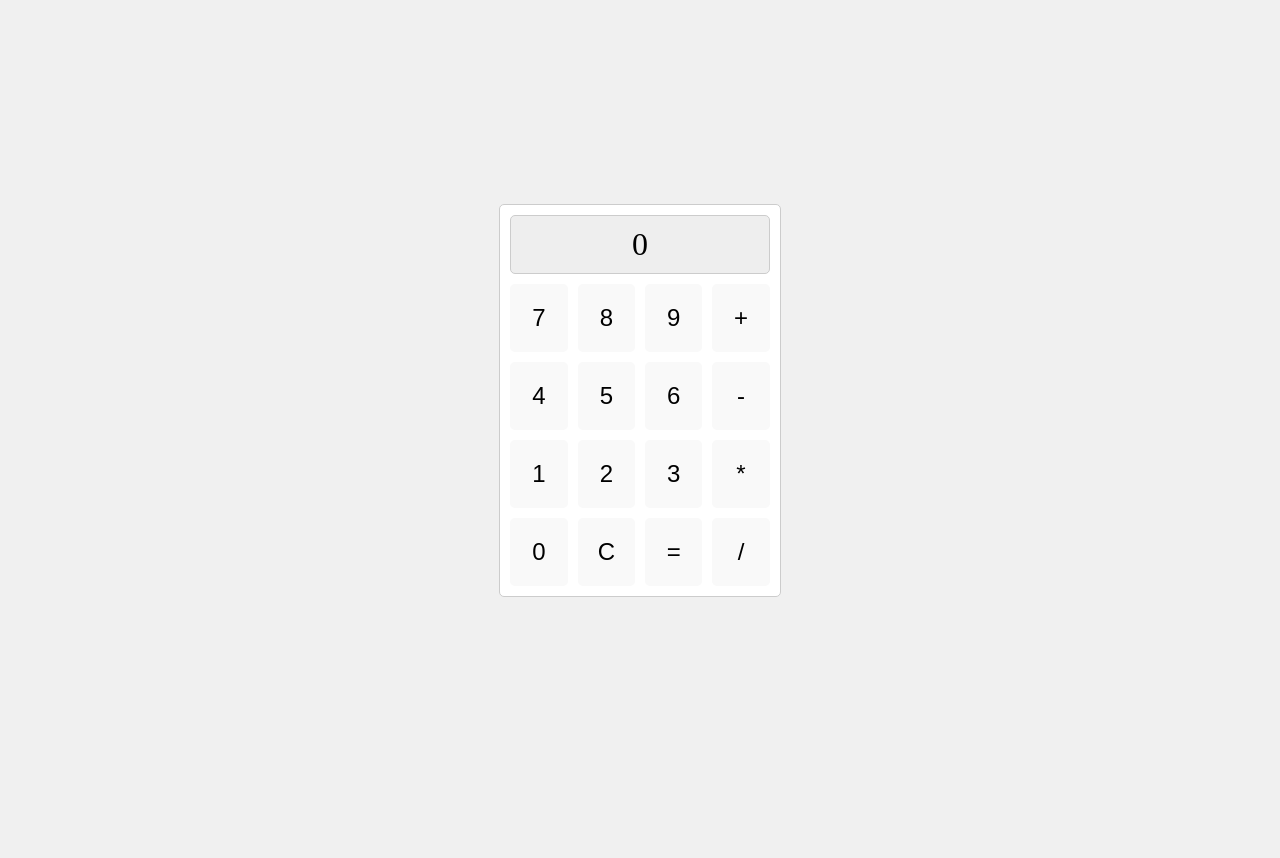
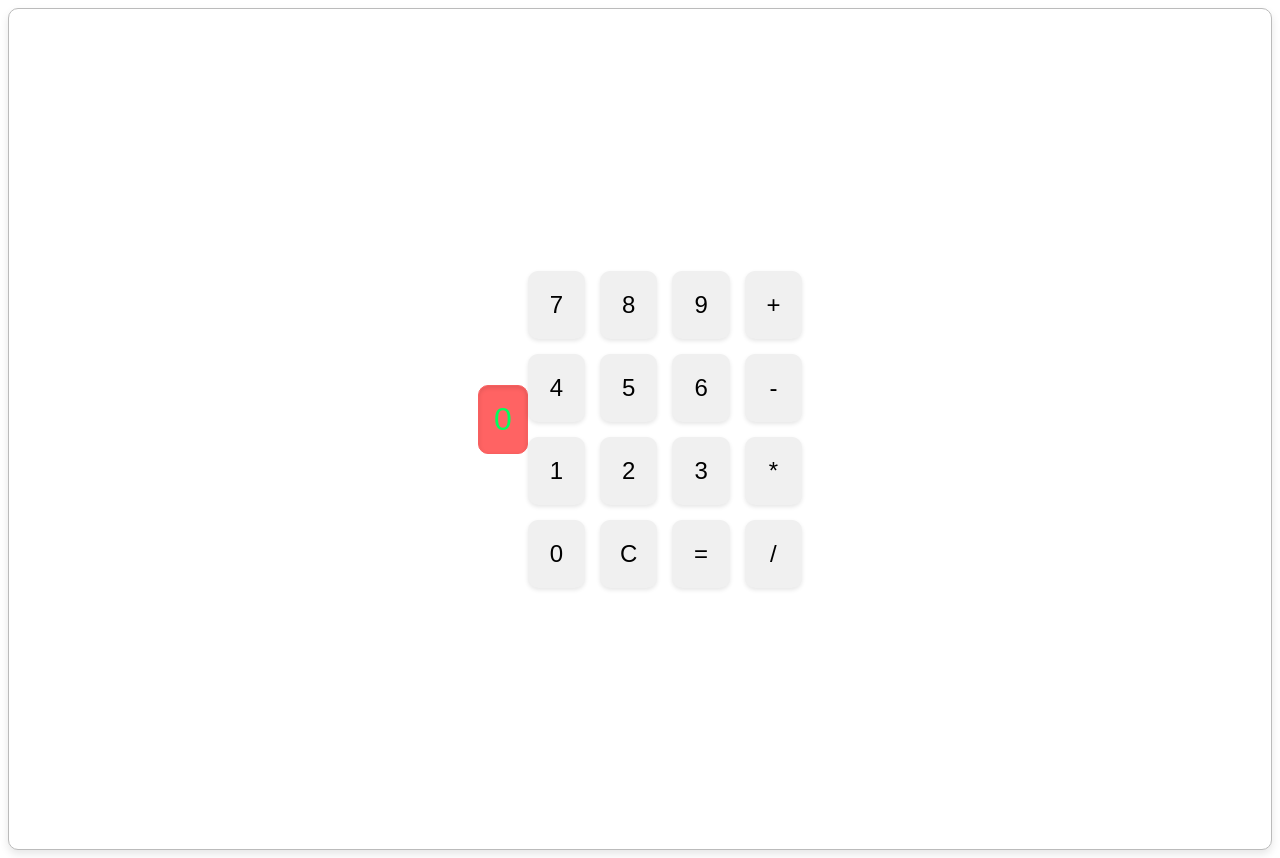
Before and after one commit to MaybeLexter/aula_jean_calculadora, a plain HTML site: page index.html in a window 1280 px wide. Before the commit the page ends 800 px from the top, so only its background shows below. Drawn offline with Linux system fonts and the light colour scheme.

Commit message:
Update styles.css

```diff
--- a/css/styles.css
+++ b/css/styles.css
@@ -1,44 +1,57 @@
 body {
-    display: flex;
+  .calculator {
+  display:flex;
   justify-content: center;
   align-items: center;
   height: 100vh;
   margin: 0;
-    background-color: #f0f0f0;
+  background-color: #000000;
+  font-family: 'Arial', sans-serif;
+  color: rgb(0, 255, 94);
 }
 
 .calculator {
-    border: 1px solid #ccc;
-    border-radius: 5px;
-    padding: 10px;
-    background-color: #fff;
+  border: 1px solid #bbb;
+  border-radius: 10px;
+  padding: 20px;
+  background-color: #ffffff;
+  box-shadow: 0 4px 8px rgba(0, 0, 0, 0.1);
 }
 
 .display {
   font-size: 2em;
-    text-align: center;
-    margin-bottom: 10px;
-    padding: 10px;
-    border: 1px solid #ccc;
-    border-radius: 5px;
-    background-color: #eee;
+  text-align: right;
+  margin-bottom: 20px;
+  padding: 15px;
+  border: 1px solid #f85f5f;
+  border-radius: 10px;
+  background-color: #ff6363;
+  box-shadow: inset 0 2px 4px rgba(0, 0, 0, 0.1);
 }
 
 .buttons {
   display: grid;
   grid-template-columns: repeat(4, 1fr);
-    gap: 10px;
+  gap: 15px;
 }
 
 .button {
   padding: 20px;
   font-size: 1.5em;
   border: none;
-    border-radius: 5px;
+  border-radius: 10px;
   cursor: pointer;
-    background-color: #f9f9f9;
+  background-color: #f0f0f0;
+  box-shadow: 0 2px 4px rgba(0, 0, 0, 0.1);
+  transition: background-color 0.2s, transform 0.2s;
 }
 
 .button:hover {
-    background-color: #e0e0e0;
+  background-color: #d9d9d9;
+  transform: translateY(-2px);
 }
+
+.button:active {
+  background-color: #323131;
+  transform: translateY(0);
+}
```
Lines whose indentation alone changed are shown as unchanged.
